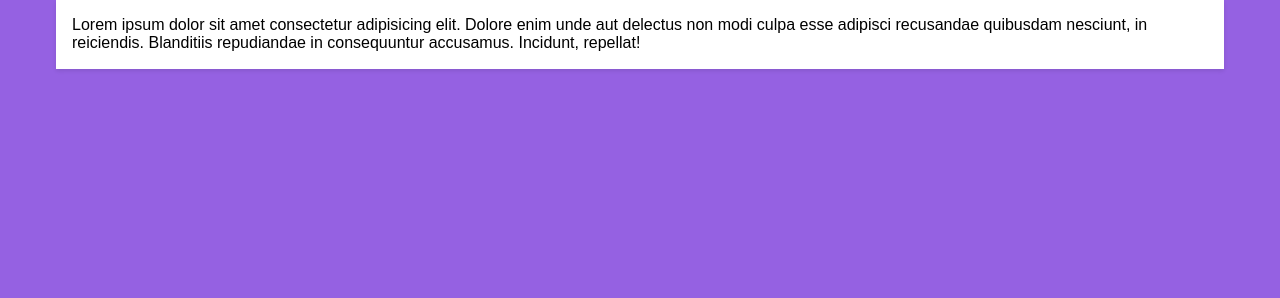
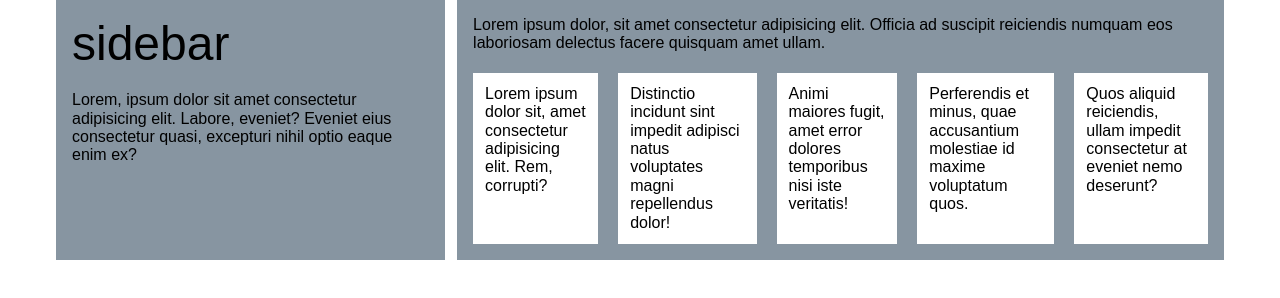
Before and after one commit to LAHILOTE/Belajar-Tailwind-CSS-Dari-Awal-0.1, a website: page index.html in a window 1280 px wide. Drawn offline with Linux system fonts and the light colour scheme.

Commit message:
Grid Sistem

```diff
--- a/index.html
+++ b/index.html
@@ -5,16 +5,36 @@
     <meta charset="UTF-8">
     <meta http-equiv="X-UA-Compatible" content="IE=edge">
     <meta name="viewport" content="width=device-width, initial-scale=1.0">
-    <title>Learning Tailwind</title>
-    <link rel="stylesheet" href="./dist/app.css">
+    <title>Grid Sistem</title>
+    <link rel="stylesheet" href="dist/app.css">
 </head>
 
-<body class="bg-purple">
+<body>
     <div class="container">
-        <div class="bg-white p-4 shadow">Lorem ipsum dolor sit amet consectetur adipisicing elit. Dolore enim unde aut
-            delectus
-            non modi culpa esse adipisci recusandae quibusdam nesciunt, in reiciendis. Blanditiis repudiandae in
-            consequuntur accusamus. Incidunt, repellat!</bg>
+        <div class="flex flex-col-reverse md:flex-row">
+            <div class="w-full md:w-1/2 bg-grey-dark p-4 mb-5 mr-3">
+                <div class="font-light text-5xl mb-5">
+                    sidebar
+                </div>
+                Lorem, ipsum dolor sit amet consectetur adipisicing elit. Labore, eveniet? Eveniet eius consectetur
+                quasi, excepturi nihil optio eaque enim ex?
+            </div>
+            <div class="w-full bg-grey-dark p-4 mb-5">
+                <div class="mb-5">Lorem ipsum dolor, sit amet consectetur adipisicing elit. Officia ad suscipit
+                    reiciendis numquam eos laboriosam delectus facere quisquam amet ullam.</div>
+                <div class="block md:flex">
+                    <div class="bg-white p-3 mr-0 mb-5 md:mb-0 md:mr-5">Lorem ipsum dolor sit, amet consectetur adipisicing elit. Rem,
+                        corrupti?</div>
+                    <div class="bg-white p-3 mr-0 mb-5 md:mb-0 md:mr-5">Distinctio incidunt sint impedit adipisci natus voluptates magni
+                        repellendus dolor!</div>
+                    <div class="bg-white p-3 mr-0 mb-5 md:mb-0 md:mr-5">Animi maiores fugit, amet error dolores temporibus nisi iste
+                        veritatis!</div>
+                    <div class="bg-white p-3 mr-0 mb-5 md:mb-0 md:mr-5">Perferendis et minus, quae accusantium molestiae id maxime voluptatum
+                        quos.</div>
+                    <div class="bg-white p-3">Quos aliquid reiciendis, ullam impedit consectetur at eveniet nemo
+                        deserunt?</div>
+                </div>
+            </div>
         </div>
     </div>
 </body>
```
Also changed, not shown: index eksperimen.html (added, +28 -0 lines).
